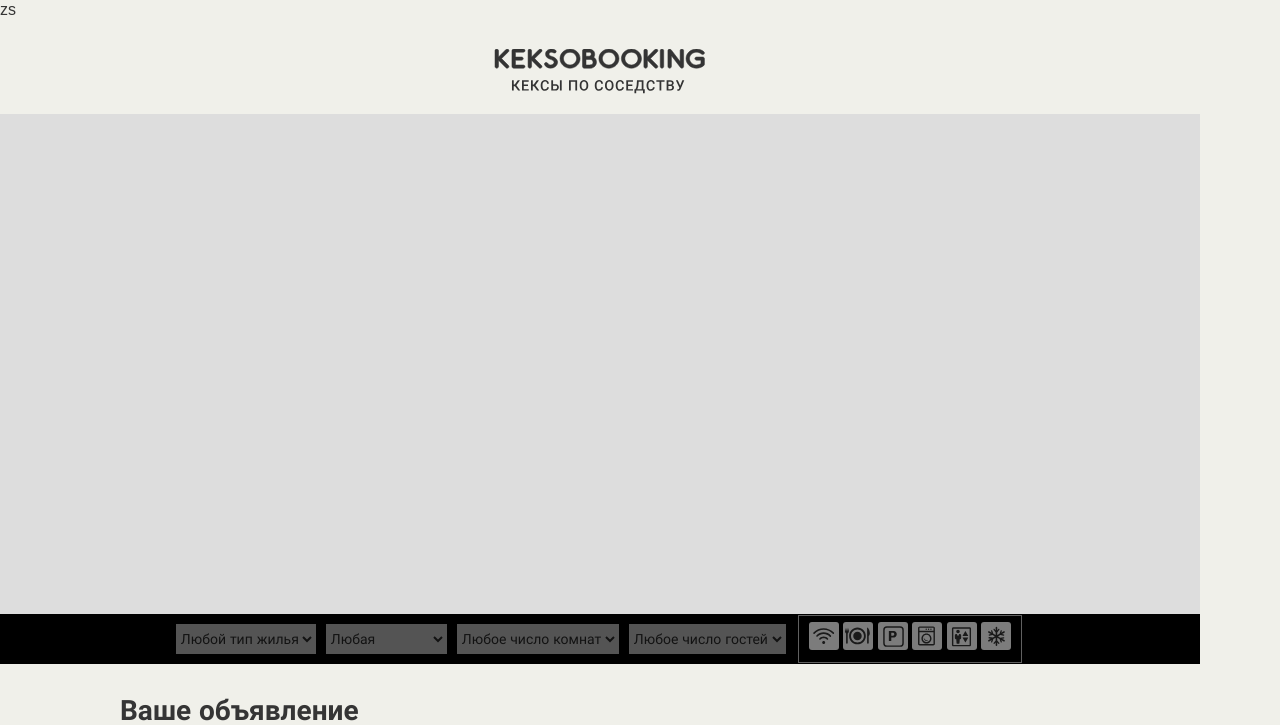
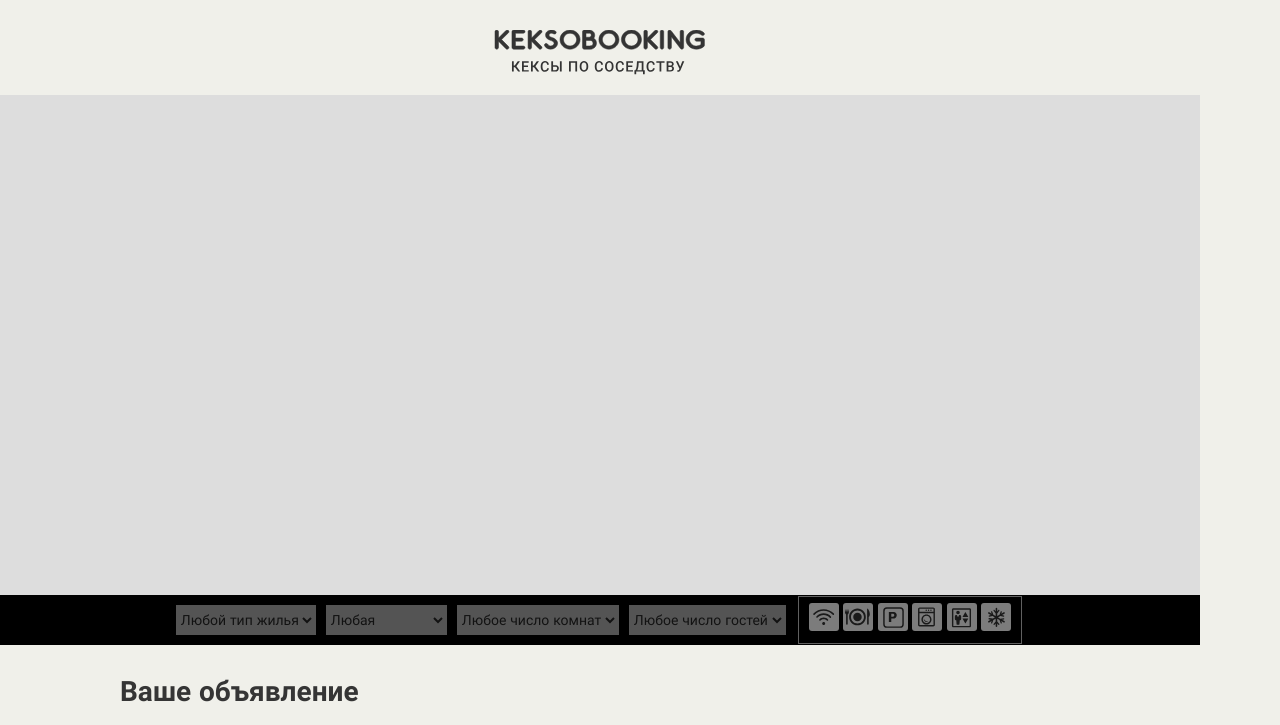
Before and after one commit to greco-code/keksobooking, a website with bundled scripts: page index.html in a window 1280 px wide. Shown: the top 725 px of the page. Built offline with nearby package versions, Linux system fonts and the light colour scheme.

Commit message:
Fix markup error removed

```diff
--- a/index.html
+++ b/index.html
@@ -4,7 +4,7 @@
   <meta charset="utf-8">
   <link rel="stylesheet" href="css/normalize.css">
   <link rel="stylesheet" href="css/style.css">
-  <link rel="stylesheet" href="leaflet/leaflet.css">zs
+  <link rel="stylesheet" href="leaflet/leaflet.css">
   <link rel="shortcut icon" href="favicon.ico" type="image/x-icon">
   <title>Кексобукинг</title>
 </head>
```
